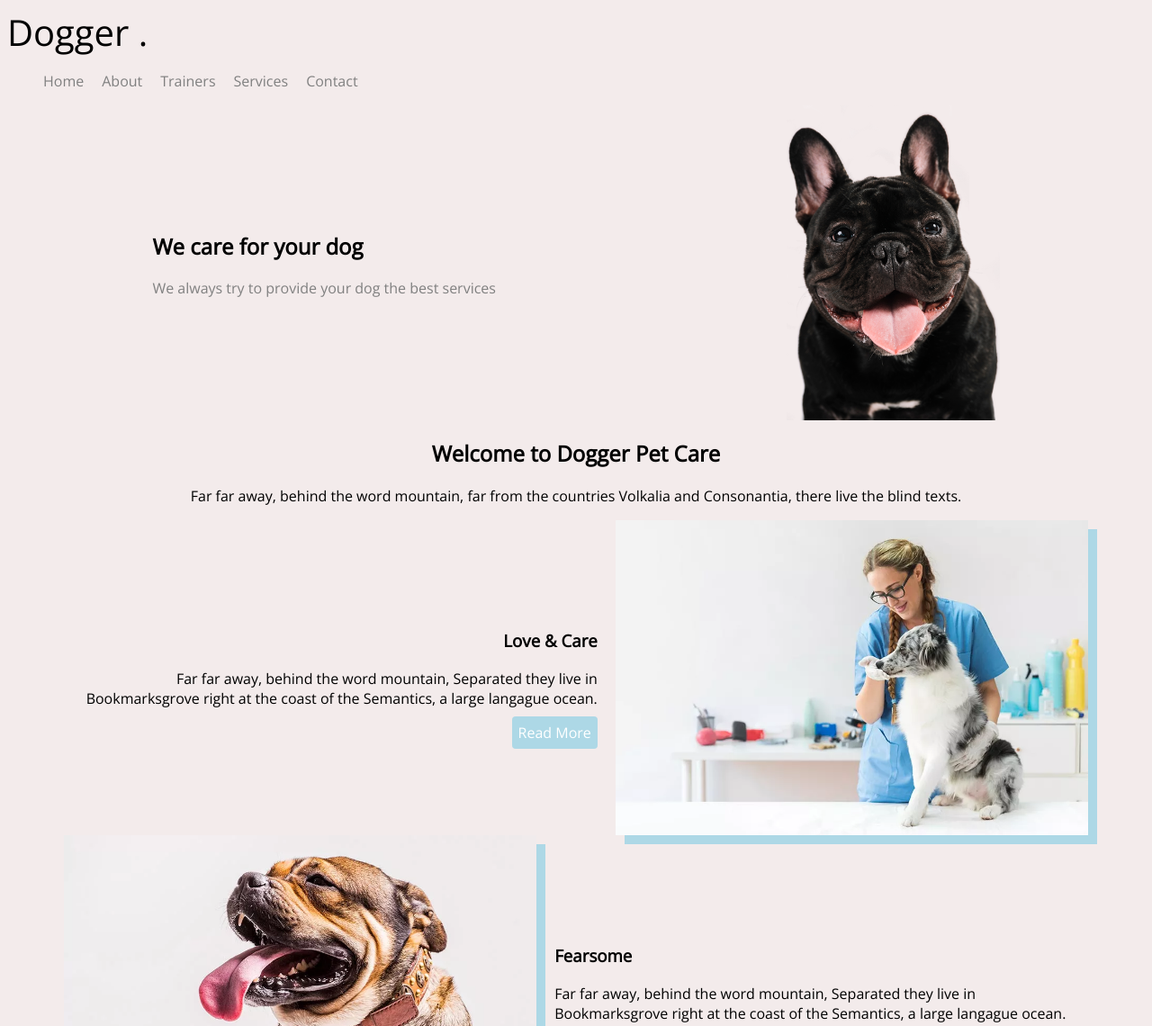
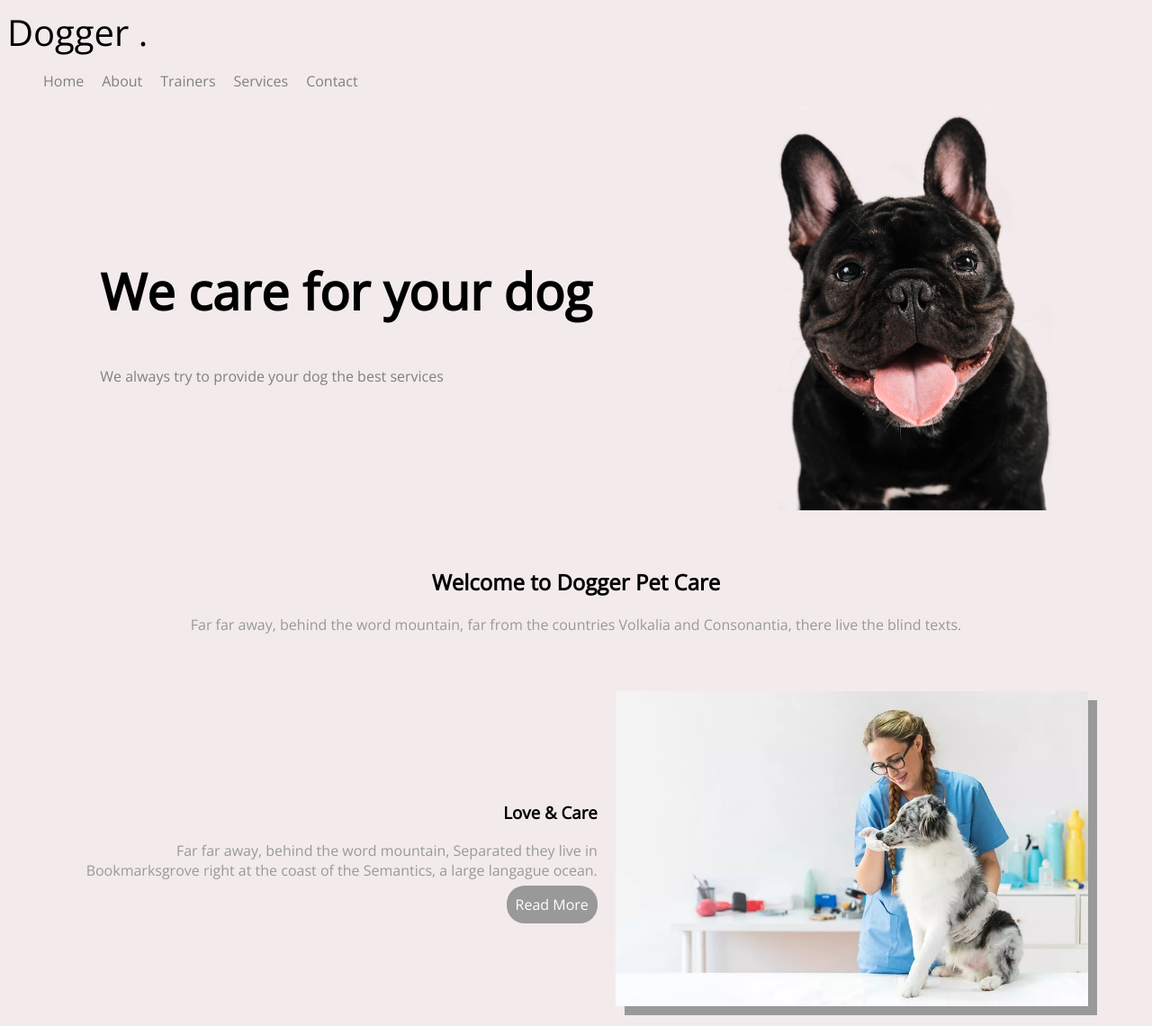
Before and after one commit to Eralkor/Projet2, a plain HTML site: page index.html in a window 1280 px wide. Shown: the top 1140 px of the page at 90% size. Drawn offline with nearby package versions, Linux system fonts and the light colour scheme.

Commit message:
Y'a du mieux

```diff
--- a/CSS/Style.css
+++ b/CSS/Style.css
@@ -13,7 +13,7 @@ body{
 }
 
 header img{
-    height: 350px;
+    height: 450px;
 }
 
 header nav ul{
@@ -42,6 +42,10 @@ header section p{
     color: grey;
 }
 
+header section div h1{
+    font-size: 3.5rem;
+}
+
 /**
 * Corps de la page
 */
@@ -52,16 +56,26 @@ body{
 
 .title{
     text-align: center;
+    margin-bottom: 5%;
+    margin-top: 5%;
+}
+
+.title p{
+    color: #999999;
 }
 
 main img{
     height: 350px;
-    box-shadow: 10px 10px lightblue;
+    box-shadow: 10px 10px #999999;
 }
 
 /*
 * Cartes
 */
+
+main section div div p{
+    color: #999999;
+}
 
 .first{
     display: flex;
@@ -69,6 +83,7 @@ main img{
     align-items: center;
     margin-right: 5%;
     margin-left: 5%;
+    margin-bottom: 5%;
 }
 
 .first div{
@@ -81,6 +96,7 @@ main img{
     align-items: center;
     margin-left: 5%;
     margin-right: 5%;
+    margin-bottom: 5%;
 }
 
 .second div{
@@ -107,9 +123,9 @@ main img{
 main section a{
     text-decoration: none;
     color: white;
-    background-color: lightblue;
-    padding: 7px;
-    border-radius: 4px;
+    background-color: #999999;
+    padding: 10px;
+    border-radius: 20px;
 }
 
 main section a:hover{
```
